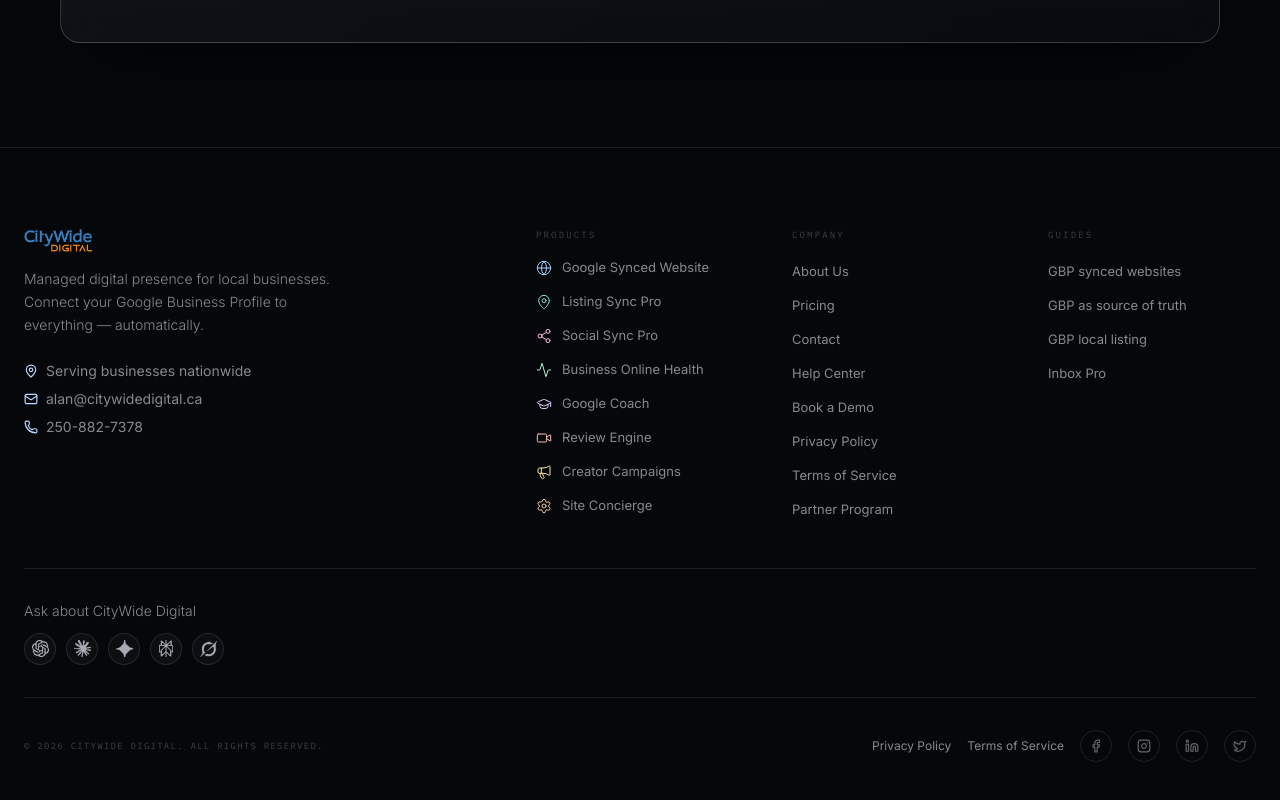
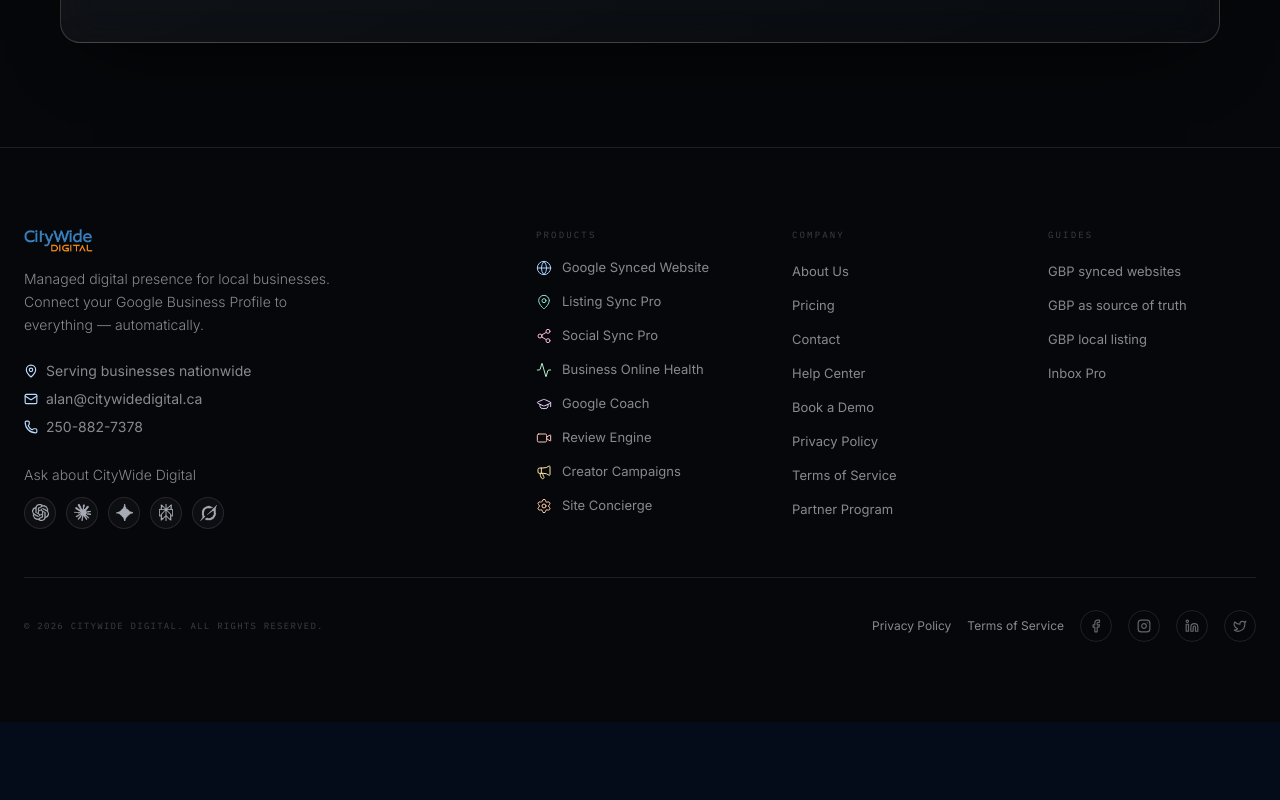
Before and after one commit to alanCWD/enter-CityWideDigitalPlatform, a React (Vite) app: page /inbox in a window 1280 px wide. Shown: the part 2471-3271 px from the top of the page. After the commit the page ends 3193 px from the top, so only its background shows below. Built offline with nearby package versions, Linux system fonts and the light colour scheme.

Commit message:
feat(footer): refine AI assistant prompt
Enter-Save-Attempt: 18309ddf-e78b-4ba6-9ae9-22699d3e6c28

```diff
--- a/src/components/layout/AskAboutCityWide.tsx
+++ b/src/components/layout/AskAboutCityWide.tsx
@@ -52,13 +52,14 @@ const ASK_URLS: AskLink[] = [
 
 interface AskAboutCityWideProps {
   variant?: "default" | "capsule";
+  className?: string;
 }
 
-export default function AskAboutCityWide({ variant = "default" }: AskAboutCityWideProps) {
+export default function AskAboutCityWide({ variant = "default", className }: AskAboutCityWideProps) {
   const capsule = variant === "capsule";
 
   return (
-    <div className="border-t border-white/10 pt-8 pb-8">
+    <div className={cn("mt-7", className)}>
       <p
         className={cn(
           "text-sm",
--- a/src/components/layout/Footer.tsx
+++ b/src/components/layout/Footer.tsx
@@ -95,6 +95,8 @@ export default function Footer({ variant = "default" }: FooterProps) {
                 </a>
               </div>
             </div>
+
+            <AskAboutCityWide variant={variant} />
           </div>
 
           {/* Link Columns */}
@@ -135,9 +137,6 @@ export default function Footer({ variant = "default" }: FooterProps) {
             </div>
           ))}
         </div>
-
-        {/* AI discovery row */}
-        <AskAboutCityWide variant={variant} />
 
         {/* Bottom Bar */}
         <div className="border-t border-white/10 pt-8 flex flex-col sm:flex-row items-center justify-between gap-4">
```
